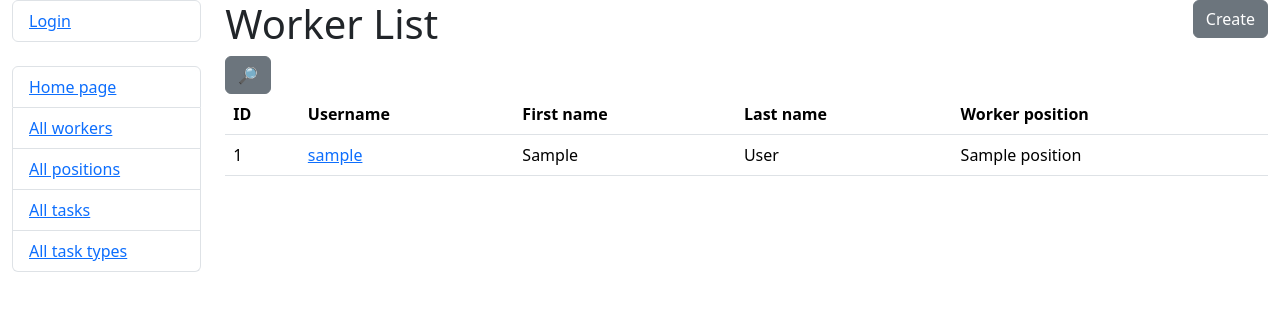
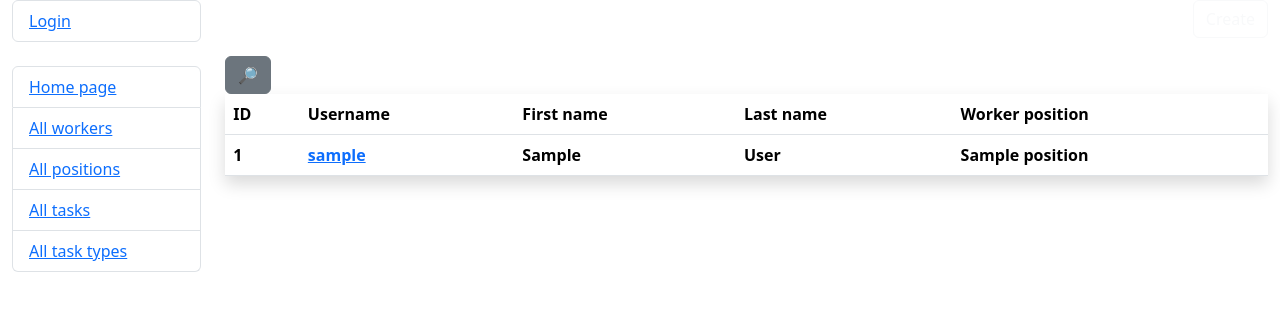
Before and after one commit to Paul-Starodub/IT-Company-Task-Manager, a Django app: template templates/company/worker_list.html in a window 1280 px wide. Shown: the top 311 px of the page. Run offline with Django 4.2, Linux system fonts and the light colour scheme; the template is opened without the code that fills it: most values are stand-ins (such as "Sample title", 1, 10 or a date in 2020).

Commit message:
Updated worker_list.html

```diff
--- a/templates/company/worker_list.html
+++ b/templates/company/worker_list.html
@@ -1,9 +1,9 @@
 {% extends "base.html" %}
 
 {% block content %}
-    <h1>
+    <h1 class="text-white">
       Worker List
-     <a style="float: right" class="btn btn-secondary" href="{% url 'company:worker-create' %}">
+     <a style="float: right" class="btn btn-outline-light" href="{% url 'company:worker-create' %}">
        Create
      </a>
     </h1>
@@ -13,8 +13,8 @@
   </form>
 
     {% if worker_list %}
-    <table class="table">
-      <tr>
+    <table class="table shadow text-white fw-bold">
+      <tr class="text-white-50">
         <th>ID</th>
         <th>Username</th>
         <th>First name</th>
```
